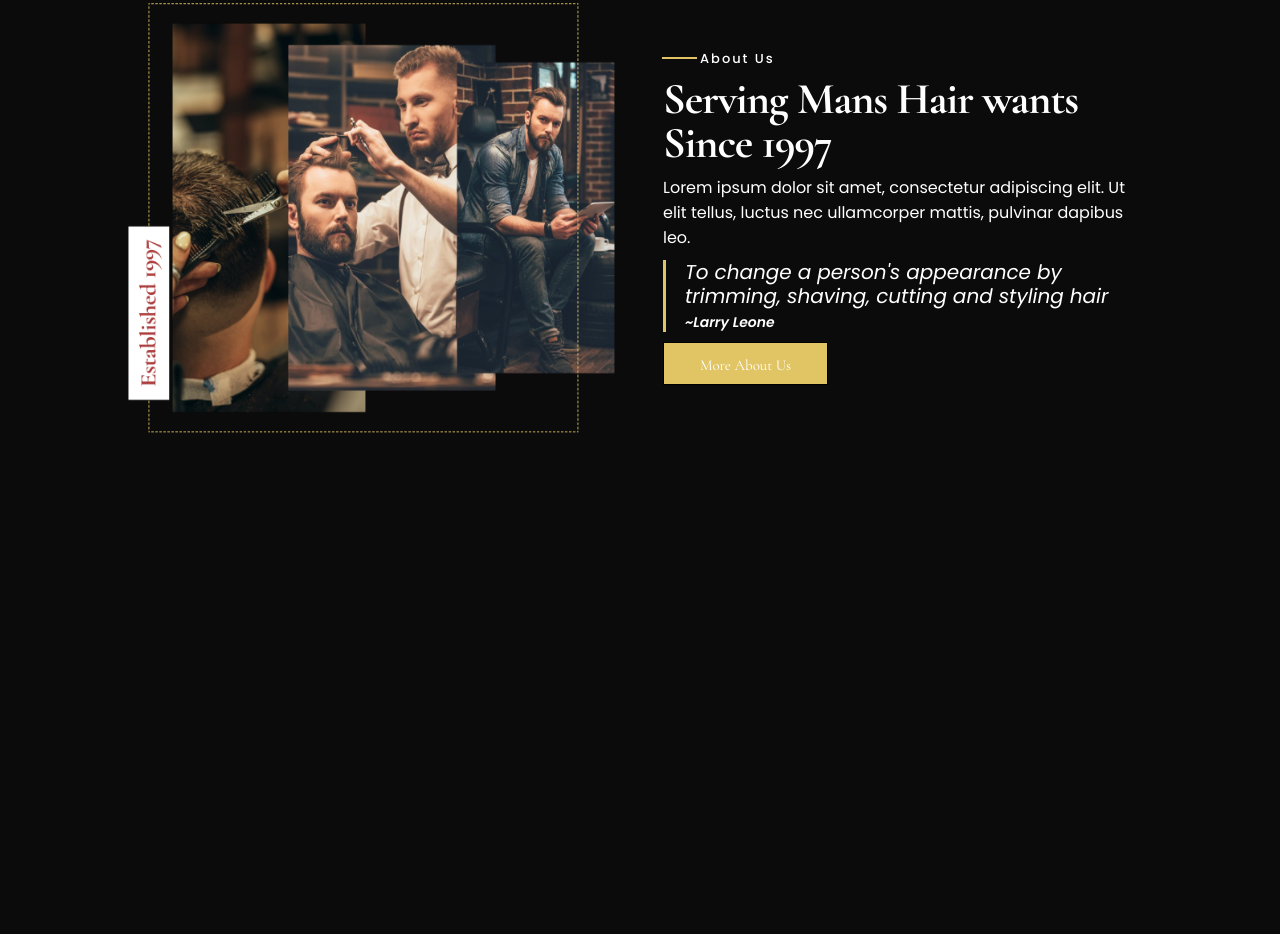
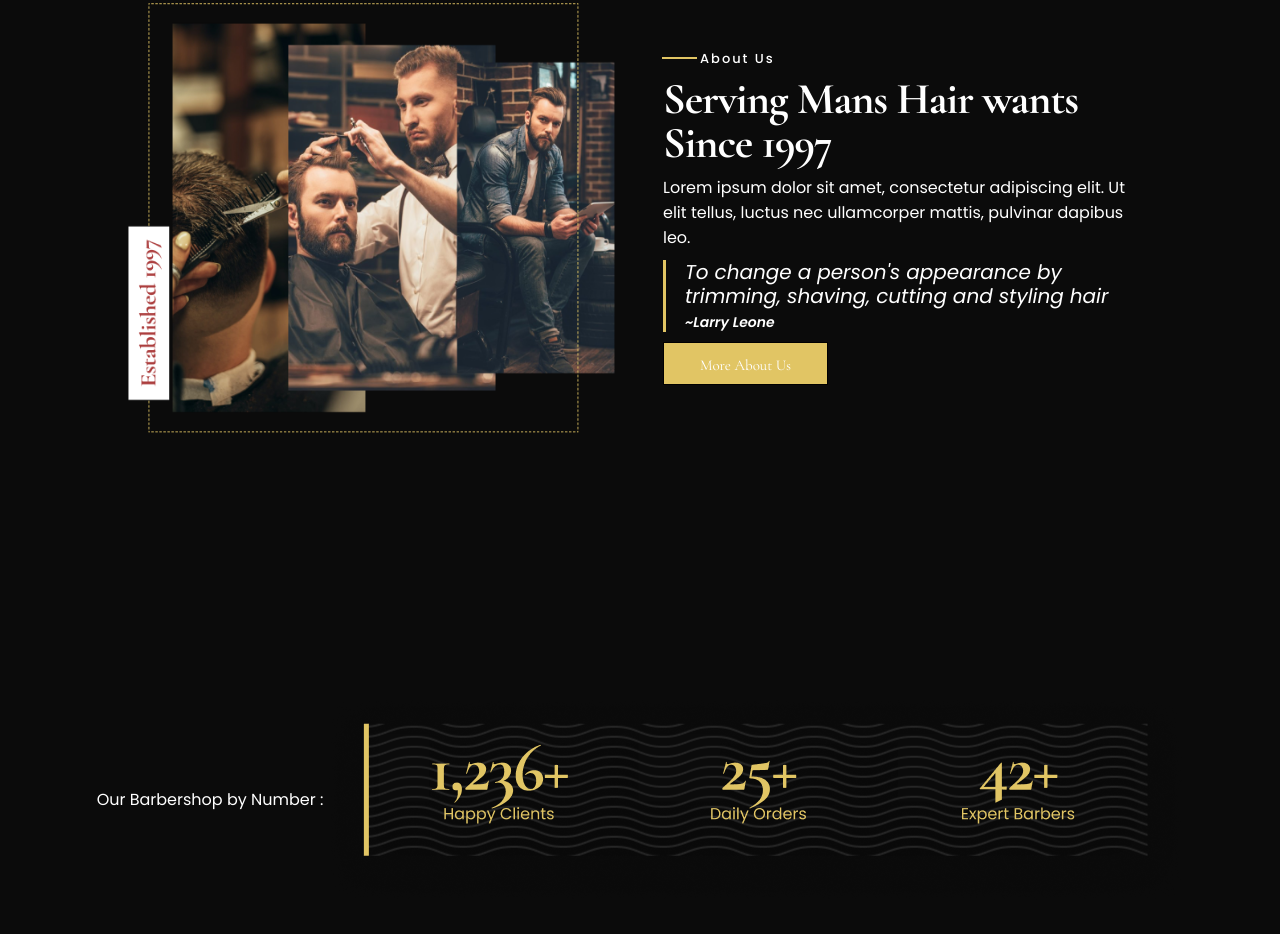
Before and after one commit to Hasanhayat/firstcut, a plain HTML site: page index.html in a window 1280 px wide. Shown: the part 963-1897 px from the top of the page. Before the commit the page ends 1581 px from the top, so only its background shows below. Drawn offline with nearby package versions, Linux system fonts and the light colour scheme.

Commit message:
Barber-Number-Section-Added

```diff
--- a/index.html
+++ b/index.html
@@ -1,16 +1,21 @@
 <!DOCTYPE html>
 <html lang="en">
+
 <head>
     <meta charset="UTF-8">
     <meta name="viewport" content="width=device-width, initial-scale=1.0">
     <title>FIRST CUT</title>
     <link rel="stylesheet" href="style.css">
-    <link rel="stylesheet" href="https://cdnjs.cloudflare.com/ajax/libs/font-awesome/6.6.0/css/all.min.css" integrity="sha512-Kc323vGBEqzTmouAECnVceyQqyqdsSiqLQISBL29aUW4U/M7pSPA/gEUZQqv1cwx4OnYxTxve5UMg5GT6L4JJg==" crossorigin="anonymous" referrerpolicy="no-referrer" />
+    <link rel="stylesheet" href="https://cdnjs.cloudflare.com/ajax/libs/font-awesome/6.6.0/css/all.min.css"
+        integrity="sha512-Kc323vGBEqzTmouAECnVceyQqyqdsSiqLQISBL29aUW4U/M7pSPA/gEUZQqv1cwx4OnYxTxve5UMg5GT6L4JJg=="
+        crossorigin="anonymous" referrerpolicy="no-referrer" />
 </head>
+
 <body>
     <header>
         <div class="up">
-            <p><i class="fa-solid fa-phone"> (+62)21-2002-2012  </i>  <i class="fa-regular fa-clock"> Mon - Fri : 09.00-20.00</i></p>
+            <p><i class="fa-solid fa-phone"> (+62)21-2002-2012 </i> <i class="fa-regular fa-clock"> Mon - Fri :
+                    09.00-20.00</i></p>
             <ol>
                 <i class="fa-brands fa-facebook-f"></i>
                 <i class="fa-brands fa-twitter"></i>
@@ -46,7 +51,8 @@
     <section class="s2">
         <div class="esta margin">
             <img src="imgs/div.elementor-widget-wrap.png" alt="">
-            <div class="cont2"><p>About Us</p>
+            <div class="cont2">
+                <p>About Us</p>
                 <h1>Serving Mans Hair wants
                     Since 1997</h1>
                 <h2>Lorem ipsum dolor sit amet, consectetur adipiscing elit. Ut elit tellus,
@@ -57,11 +63,15 @@ shaving, cutting and styling hair
                     <span>~Larry Leone</span>
                 </h3>
 
-            <button>More About Us</button></div>
+                <button>More About Us</button>
+            </div>
         </div>
 
     </section>
-
+    <div class="barber-Number">
+        <div>Our Barbershop by Number :</div>
+        <img src="./imgs/lines.png" alt="">
+    </div>
 
 
 
@@ -76,4 +86,5 @@ shaving, cutting and styling hair
 
 
 </body>
+
 </html>
--- a/style.css
+++ b/style.css
@@ -221,3 +221,14 @@ text-align: left;
   font-family: "Poppins", sans-serif;
 
 }
+
+.barber-Number{
+  overflow-x: hidden;
+  display: flex;
+  justify-content: center;
+  align-items: center;
+  gap: 5px;
+  padding: 30px 10px;
+  flex-wrap: wrap;
+  margin: 50px auto;
+}
```
Also changed, not shown: imgs/div.elementor-background-overlay.png (added), imgs/lines.png (added). Lines whose indentation alone changed are shown as unchanged.
